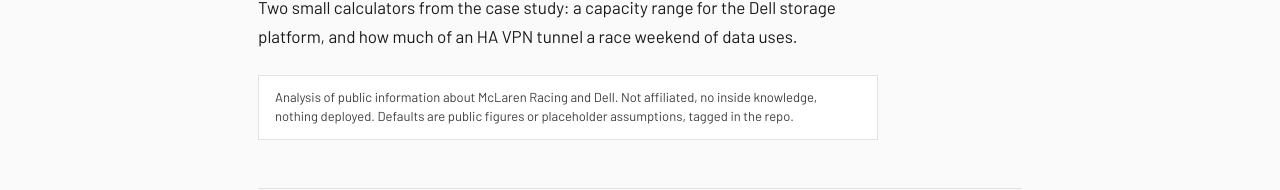
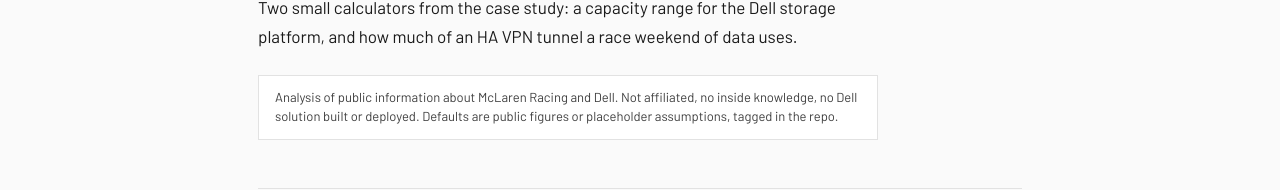
Before and after one commit to reginaldooo/dell-data-platform-presales-case-study, a website: page app/index.html in a window 1280 px wide. Shown: the part 311-501 px from the top of the page. Drawn offline with Linux system fonts and the light colour scheme.

Commit message:
docs: clarify that only the calculators are deployed

```diff
--- a/app/index.html
+++ b/app/index.html
@@ -21,7 +21,7 @@
     <p class="eyebrow">Dell data platform case study</p>
     <h1>Capacity <span class="ghost">sizing</span></h1>
     <p class="lead">Two small calculators from the case study: a capacity range for the Dell storage platform, and how much of an HA VPN tunnel a race weekend of data uses.</p>
-    <p class="notice">Analysis of public information about McLaren Racing and Dell. Not affiliated, no inside knowledge, nothing deployed. Defaults are public figures or placeholder assumptions, tagged in the repo.</p>
+    <p class="notice">Analysis of public information about McLaren Racing and Dell. Not affiliated, no inside knowledge, no Dell solution built or deployed. Defaults are public figures or placeholder assumptions, tagged in the repo.</p>
   </section>
 
   <hr class="rule">
```
Also changed, not shown: README.md.
